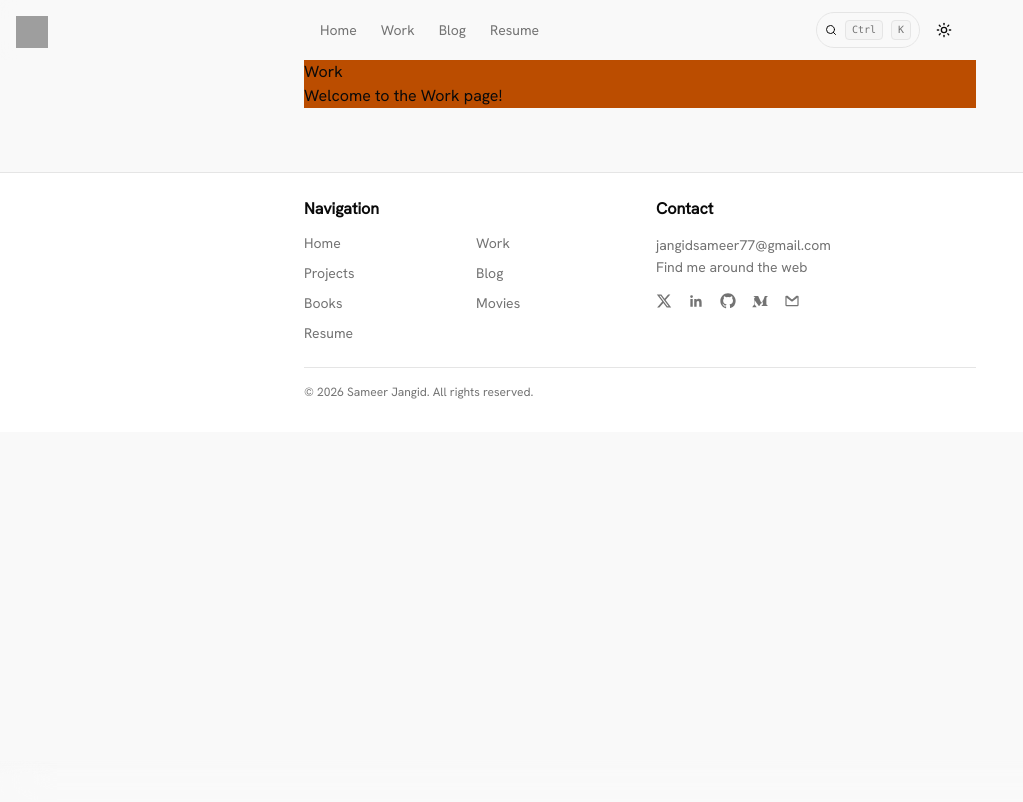
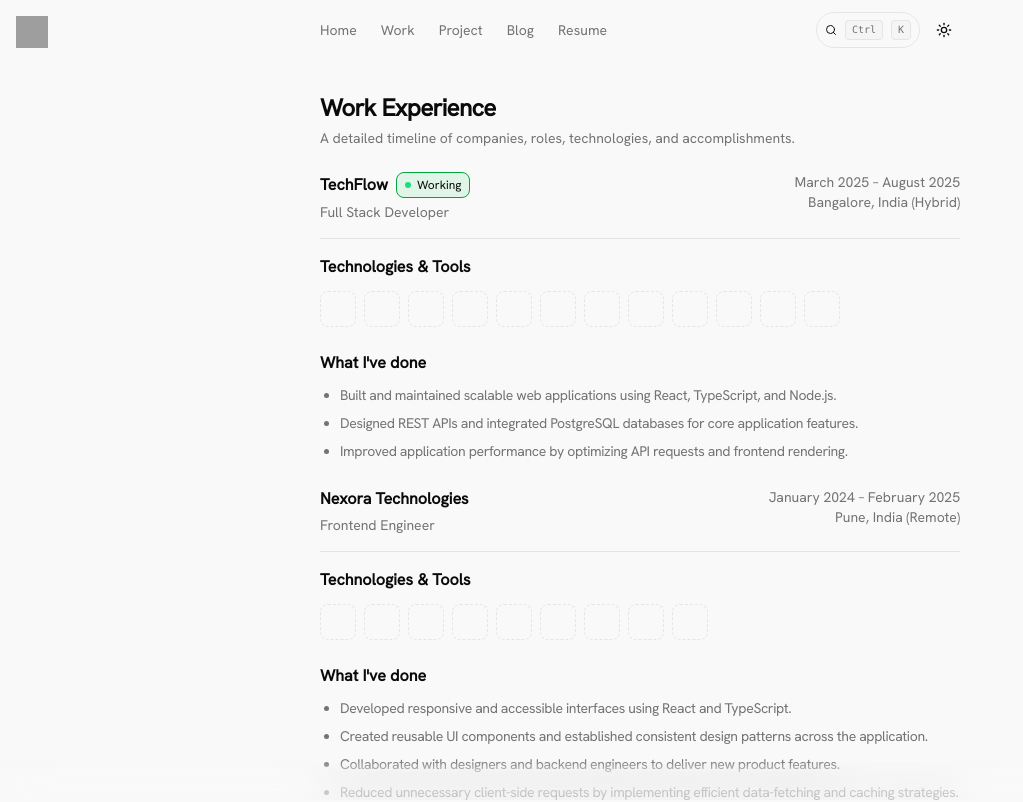
Before and after one commit to SAM129EER/portfolio, a Next.js app: page /work in a window 1280 px wide. Shown: the top 802 px of the page, without its empty margins (0-1023 px from the left). Built offline with nearby package versions, Linux system fonts and the light colour scheme; grey boxes are pictures that could not be loaded.

Commit message:
feat: build Work page, add Lenis smooth scrolling, global Quote layout, live clock with pulsing dot and JetBrains Mono font

```diff
--- a/app/blog/page.tsx
+++ b/app/blog/page.tsx
@@ -1,14 +1,13 @@
 import React from "react"
 import { Container } from "@/components/Common/container"
-const Page = () => {
+
+export default function BlogPage() {
   return (
-    <Container className={" "}>
-      <section className="min-h-screen">
-        <h1>Blog</h1>
-        <p>Welcome to the Blog page!</p>
-      </section>
+    <Container>
+      <div className="flex flex-col space-y-4 pt-8 px-4">
+        <h1 className="text-2xl font-bold tracking-tight">Blog</h1>
+        <p className="text-sm text-muted-foreground">Welcome to the Blog page!</p>
+      </div>
     </Container>
   )
 }
-
-export default Page
--- a/app/globals.css
+++ b/app/globals.css
@@ -1,3 +1,4 @@
+@import url('https://fonts.googleapis.com/css2?family=JetBrains+Mono:ital,wght@0,400..700;1,400..700&display=swap');
 @import "tailwindcss";
 @import "tw-animate-css";
 @import "shadcn/tailwind.css";
@@ -22,6 +23,9 @@ body, .font-sans {
 }
 .font-italic {
   font-family: 'Hanken Grotesk Italic', sans-serif;
+}
+.font-jetbrains {
+  font-family: 'JetBrains Mono', monospace;
 }
 @theme inline {
     --font-heading: var(--font-sans);
--- a/app/layout.tsx
+++ b/app/layout.tsx
@@ -1,10 +1,13 @@
 import "./globals.css"
+import "lenis/dist/lenis.css"
 import { ThemeProvider } from "@/components/theme-provider"
-import { cn } from "@/lib/utils"
 import { Navbar } from "@/components/Common/navbar"
+import { Container } from "@/components/Common/container"
 import { TooltipProvider } from "@/components/ui/tooltip"
 import OnekoCat from "@/components/OnekoCat"
 import { Footer } from "@/components/Common/footer"
+import { Quote } from "@/components/Home/Personal/Quote"
+import { SmoothScroll } from "@/components/Common/smooth-scroll"
 
 export default function RootLayout({
   children,
@@ -16,16 +19,23 @@ export default function RootLayout({
       <body className="font-sans antialiased">
         <ThemeProvider>
           <TooltipProvider>
+            <SmoothScroll>
+              <div className="flex min-h-screen flex-col">
                 <Navbar />
-            <main className={""}>
+                <main className="flex-1">
                   {children}
+                </main>
+                <Container className="px-4 py-8">
+                  <Quote />
+                </Container>
+                <Footer />
+              </div>
               <OnekoCat />
-            </main>
-            <Footer />
               <div
                 aria-hidden="true"
                 className="pointer-events-none fixed inset-x-0 bottom-0 z-50 h-10 border-t border-border/20 bg-background/25 [mask-image:linear-gradient(to_bottom,transparent,black_35%)] backdrop-blur-xl"
               />
+            </SmoothScroll>
           </TooltipProvider>
         </ThemeProvider>
       </body>
--- a/app/resume/page.tsx
+++ b/app/resume/page.tsx
@@ -1,12 +1,13 @@
 import React from 'react'
 import { Container } from '@/components/Common/container'
-const Page = () => {
+
+export default function ResumePage() {
   return (
-    <Container className={"bg-amber-700"}>
-      <h1>Resume</h1>
-      <p>Welcome to the Resume page!</p>
+    <Container>
+      <div className="flex flex-col space-y-4 pt-8 px-4">
+        <h1 className="text-2xl font-bold tracking-tight">Resume</h1>
+        <p className="text-sm text-muted-foreground">Welcome to the Resume page!</p>
+      </div>
     </Container>
   )
 }
-
-export default Page
--- a/app/work/page.tsx
+++ b/app/work/page.tsx
@@ -1,12 +1,30 @@
-import React from 'react'
-import { Container } from '@/components/Common/container'
-const Page = () => {
+import { Container } from "@/components/Common/container"
+import { experienceData } from "@/components/Home/Experience/experience-data"
+import { ExperienceItem } from "@/components/Home/Experience/ExperienceItem"
+
+export default function WorkPage() {
   return (
-    <Container className={"bg-amber-700"}>
-      <h1>Work</h1>
-      <p>Welcome to the Work page!</p>
+    <Container>
+      <div className="flex flex-col space-y-8 pt-8 px-4 pb-12">
+        <section className="space-y-4">
+          <div>
+            <h1 className="text-2xl font-bold tracking-tight">Work Experience</h1>
+            <p className="mt-1 text-sm text-muted-foreground">
+              A detailed timeline of companies, roles, technologies, and accomplishments.
+            </p>
+          </div>
+
+          <div className="space-y-6 pt-2">
+            {experienceData.map((experience) => (
+              <ExperienceItem
+                key={experience.id}
+                experience={experience}
+                defaultOpen={true}
+              />
+            ))}
+          </div>
+        </section>
+      </div>
     </Container>
   )
 }
-
-export default Page
--- a/components/Common/navbar.tsx
+++ b/components/Common/navbar.tsx
@@ -13,6 +13,10 @@ const navItems = [
   {
     label: "Work",
     href: "/work",
+  },
+  {
+    label:"Project",
+    href:"/project"
   },
   {
     label: "Blog",
--- /dev/null
+++ b/components/Common/smooth-scroll.tsx
@@ -0,0 +1,11 @@
+"use client"
+
+import { ReactLenis } from "lenis/react"
+
+export function SmoothScroll({ children }: { children: React.ReactNode }) {
+  return (
+    <ReactLenis root options={{ lerp: 0.1, duration: 1.3, smoothWheel: true }}>
+      {children}
+    </ReactLenis>
+  )
+}
--- a/components/Home/Experience/ExperienceItem.tsx
+++ b/components/Home/Experience/ExperienceItem.tsx
@@ -11,10 +11,14 @@ import { ExperienceTechnology } from "./ExperienceTechnology"
 
 type ExperienceItemProps = {
   experience: Experience
+  defaultOpen?: boolean
 }
 
-export function ExperienceItem({ experience }: ExperienceItemProps) {
-  const [open, setOpen] = useState(false)
+export function ExperienceItem({
+  experience,
+  defaultOpen = false,
+}: ExperienceItemProps) {
+  const [open, setOpen] = useState(defaultOpen)
 
   return (
     <article className="group/card">
@@ -26,8 +30,8 @@ export function ExperienceItem({ experience }: ExperienceItemProps) {
             <h3 className="font-semibold">{experience.company}</h3>
 
             {experience.working && (
-              <span className="inline-flex items-center gap-1.5 rounded-md bg-green-500/10 px-2 py-1 text-xs font-medium text-foreground dark:text-foreground">
-                <span className="size-1.5 rounded-full bg-green-400 animate-pulse" />
+              <span className="inline-flex items-center gap-1.5 rounded-md border border-green-600 bg-green-500/10 px-2 py-1 text-xs font-medium text-foreground dark:text-foreground">
+                <span className="size-1.5 rounded-full  bg-green-400 animate-pulse" />
                 Working
               </span>
             )}
--- a/components/Home/Personal/Personal.tsx
+++ b/components/Home/Personal/Personal.tsx
@@ -1,10 +1,7 @@
+import { PersonalLinks } from "./PersonalLinks";
 
-
-import { PersonalLinks } from "./PersonalLinks";
-import { Quote } from "./Quote";
 function Personal() {
   return (
-    <section>
     <section className="space-y-6">
       <h2 className="text-2xl font-semibold tracking-tight">
         Personal
@@ -23,13 +20,8 @@ import { Quote } from "./Quote";
           href="/movies"
         />
       </div>
-
-        <div className="pt-12 ">
-          <Quote />
-        </div>
-      </section>
     </section>
   );
 }
 
-export default Personal
+export default Personal;
--- a/components/Home/profile/ProfileHeader.tsx
+++ b/components/Home/profile/ProfileHeader.tsx
@@ -1,17 +1,49 @@
+"use client"
+
+import { useEffect, useState } from "react"
 import Image from "next/image"
 import { Button } from "@/components/ui/button"
-import { Copy, MapPin } from "lucide-react"
+import { Check, Clock, Copy, MapPin } from "lucide-react"
 
 export function ProfileHeader() {
+  const [time, setTime] = useState<string>("")
+  const [copied, setCopied] = useState<boolean>(false)
+
+  useEffect(() => {
+    const updateTime = () => {
+      const now = new Date()
+      const timeString = now.toLocaleTimeString("en-US", {
+        timeZone: "Asia/Kolkata",
+        hour: "2-digit",
+        minute: "2-digit",
+        second: "2-digit",
+        hour12: true,
+      })
+      setTime(`${timeString} IST`)
+    }
+
+    updateTime()
+    const interval = setInterval(updateTime, 1000)
+    return () => clearInterval(interval)
+  }, [])
+
+  const handleCopyEmail = async () => {
+    try {
+      await navigator.clipboard.writeText("jangidsameer77@gmail.com")
+      setCopied(true)
+      setTimeout(() => setCopied(false), 2000)
+    } catch (err) {
+      console.error("Failed to copy email:", err)
+    }
+  }
+
   return (
-    <>
-      {/* Profile Header */}
     <div className="flex items-center gap-4">
       {/* Profile Image */}
-        <div className="relative size-24 shrink-0 overflow-hidden rounded-full">
+      <div className="relative size-24 shrink-0 overflow-hidden rounded-full border border-border/40 shadow-sm">
         <Image
           src="/profileLight.jpg"
-            alt="Profile picture"
+          alt="Sameer Jangid profile picture"
           fill
           className="object-cover"
           priority
@@ -19,31 +51,46 @@ export function ProfileHeader() {
       </div>
 
       {/* Profile Information */}
-        <div className="flex flex-col gap-0.5">
-          <h1 className="text-2xl font-bold whitespace-nowrap text-foreground">
+      <div className="flex flex-col gap-1">
+        <h1 className="text-2xl font-bold tracking-tight whitespace-nowrap text-foreground">
           Sameer Jangid
         </h1>
-          <p className="flex flex-wrap items-center gap-x-1 gap-y-1 text-sm text-muted-foreground">
-            <span className="">Engineer | Developer</span>
-            <span className="">.</span>
 
-            <span className="">jangidsameer77@gmail.com</span>
+        <div className="flex flex-wrap items-center gap-x-2 gap-y-1 text-sm text-muted-foreground">
+          <span>Engineer | Developer</span>
+          <span className="text-muted-foreground/40">•</span>
+          <span className="inline-flex items-center gap-1">
+            <span>jangidsameer77@gmail.com</span>
+            <Button
+              variant="ghost"
+              size="icon-xs"
+              onClick={handleCopyEmail}
+              aria-label="Copy email"
+              className="size-5 hover:bg-muted"
+            >
+              {copied ? (
+                <Check className="size-3 text-green-500 transition-transform scale-110" />
+              ) : (
+                <Copy className="size-3" />
+              )}
+            </Button>
+          </span>
+        </div>
 
-            <Button variant="ghost" size="icon-xs" aria-label="Copy email">
-              <Copy />
-            </Button>
-          </p>
-          <div className="flex items-center gap-2">
-            <p className="flex items-center gap-1 text-sm text-muted-foreground">
-              <MapPin size={14} />
-              India
-            </p>
-            <p className="flex items-center text-sm text-muted-foreground">
-              Time
-            </p>
+        <div className="flex items-center gap-1.5 text-xs text-muted-foreground font-jetbrains">
+          <div className="flex items-center gap-1">
+            <MapPin className="size-3.5 text-muted-foreground shrink-0" />
+            <span>India</span>
+          </div>
+
+          <span className="text-muted-foreground/40">•</span>
+
+          <div className="flex items-center gap-1">
+            <Clock className="size-3.5 text-muted-foreground animate-pulse shrink-0" />
+            <span>{time || "Loading..."}</span>
           </div>
         </div>
       </div>
-    </>
+    </div>
   )
 }
--- a/package.json
+++ b/package.json
@@ -20,6 +20,7 @@
     "date-fns": "^4.4.0",
     "embla-carousel-react": "^8.6.0",
     "input-otp": "^1.5.0",
+    "lenis": "^1.3.26",
     "lucide-react": "^1.52.0",
     "motion": "^14.0.0",
     "next": "16.3.6",
```
Also changed, not shown: 1 other file (tests, documents, lock files or other folders). Lines whose indentation alone changed are shown as unchanged.
